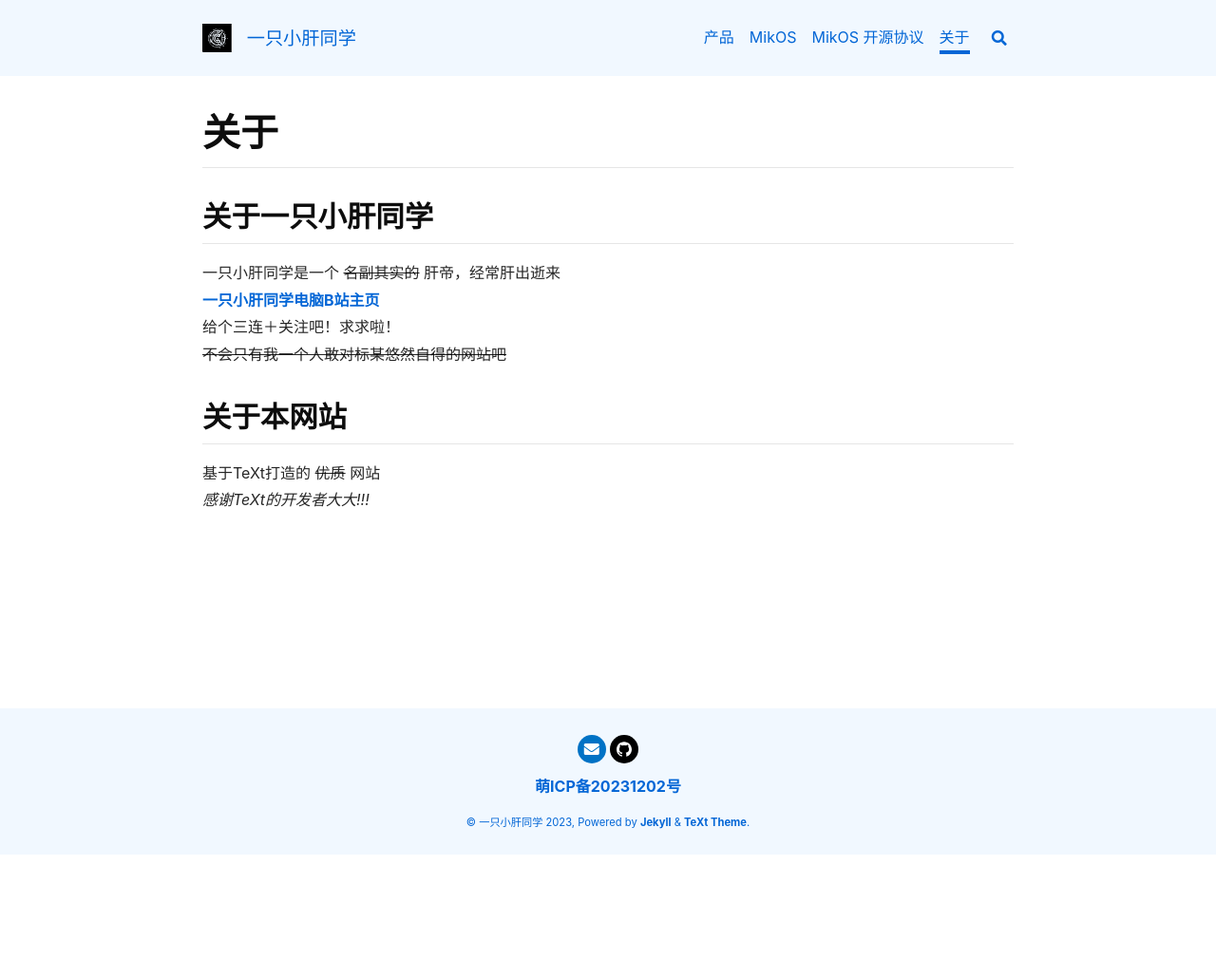
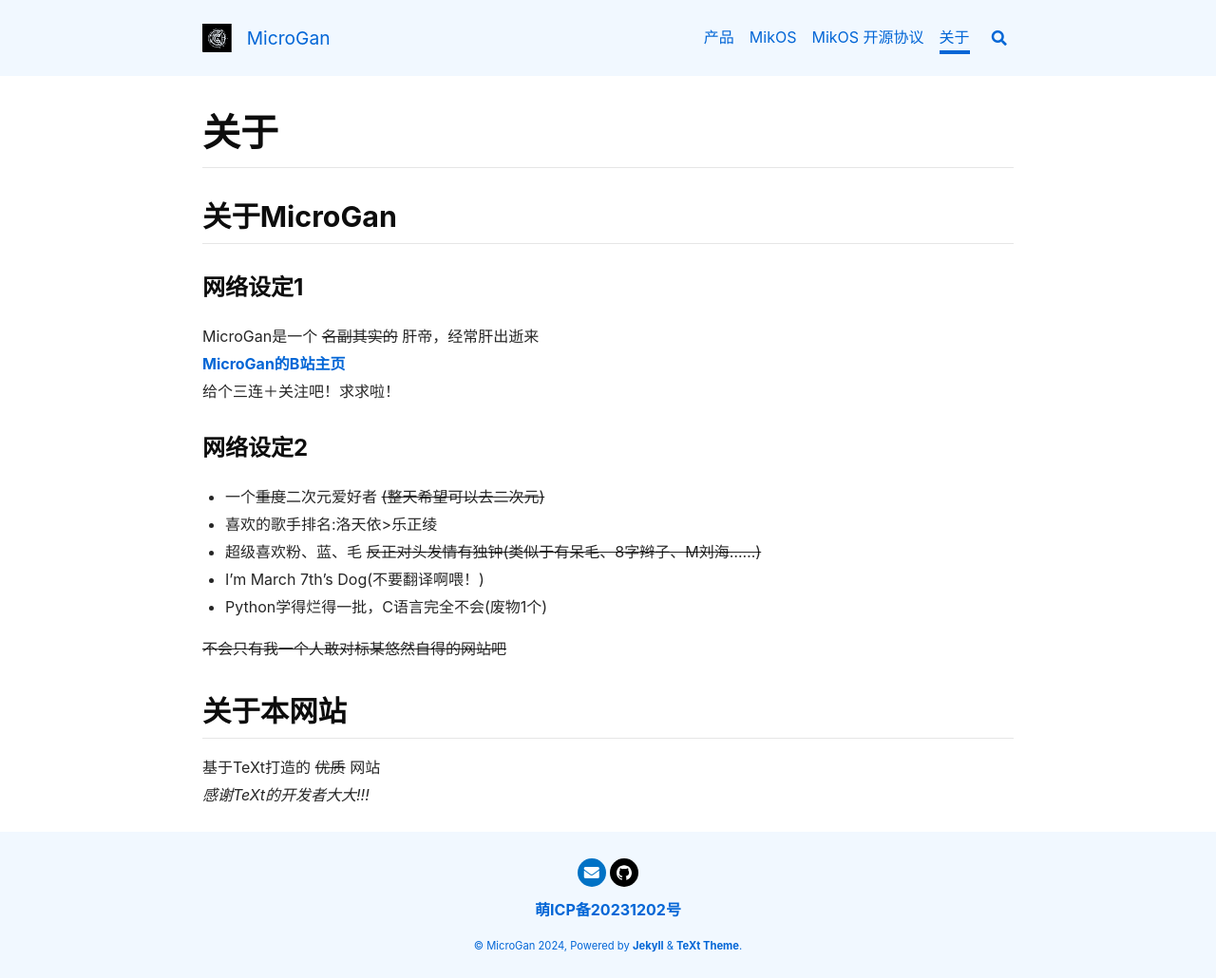
Before and after one commit to MicGan6/MicGan6.github.io, a Jekyll site: the page built from about.md, in a window 1280 px wide. Shown: the whole page at 95% size. Built offline with Jekyll 4.4.1, drawn with Linux system fonts in a browser that asks for light colours; nearby versions of some CDN libraries; our own code applies the rules of GitHub Pages for plain Markdown files; before the commit the page ends 900 px from its top, so only the background shows below that.

Commit message:
更新个人信息

```diff
--- a/_config.yml
+++ b/_config.yml
@@ -20,9 +20,9 @@ text_skin: ocean # "default" (default), "dark", "forest", "ocean", "chocolate",
 highlight_theme: tomorrow-night-blue # "default" (default), "tomorrow", "tomorrow-night", "tomorrow-night-eighties", "tomorrow-night-blue", "tomorrow-night-bright"
 url     : # the base hostname & protocol for your site e.g. https://www.someone.com
 baseurl : # does not include hostname
-title   : 一只小肝同学
+title   : MicroGan
 description: > # this means to ignore newlines until "Language & timezone"
-  G Dev Hub 工作室长的官方网站
+  MicroGan的官方网站
 
 
 ## => Language and Timezone
@@ -35,11 +35,11 @@ timezone: Asia/Shanghai # see https://en.wikipedia.org/wiki/List_of_tz_database_
 ##############################
 author:
   type      : # "person" (default), "organization"
-  name      : 一只野生的小肝同学
+  name      : MicroGan
   url       :
   avatar    : # path or url of avatar image (square)
-  bio       : G Dev Hub 工作室室长， MikOS 开发者之一, G-DOS(-UI)开发者
-  email     : 2860978530@qq.com
+  bio       : G Dev Hub 工作室室长
+  email     : Tonyyyds666666@outlook.com
   facebook  : # "user_name" the last part of your profile url, e.g. https://www.facebook.com/user_name
   twitter   : # "user_name" the last part of your profile url, e.g. https://twitter.com/user_name
   weibo     : # "user_id"   the last part of your profile url, e.g. https://www.weibo.com/user_id/profile?...
--- a/_data/authors.yml
+++ b/_data/authors.yml
@@ -1,4 +1,4 @@
-Microhard Demo:
-  name      : 一只小肝同学
+MicroGan:
+  name      : MicroGan
   bio       : G Dev Hub 工作室室长， MikOS开发者之一
-  email     : 2860978530@qq.com
+  email     : Tonyyyds666666@outlook.com
--- a/_data/locale.yml
+++ b/_data/locale.yml
@@ -51,7 +51,7 @@ zh-Hans: &ZH_HANS
   FOLLOW_US               : "在 [NAME] 上关注我们。"
   EMAIL_ME                : "给我发邮件。"
   EMAIL_US                : "给我们发邮件。"
-  COPYRIGHT_DATES         : "2023"
+  COPYRIGHT_DATES         : "2024"
 
 zh:
   <<: *ZH_HANS
--- a/_layouts/404.html
+++ b/_layouts/404.html
@@ -18,7 +18,7 @@ show_title: false
   <div class="sign">
     <div class="w ">
     <span style="font-size: 100px; display: block; margin-bottom: 20px;">:(</span>
-    <span style="font-size: 28px; display: block;">一只小肝同学提示您</span>
+    <span style="font-size: 28px; display: block;">MicroGan提示您</span>
     <span style="display: block;">网页千万条，准确第一条</span>
     <span style="display: block;">网址不准确，电脑两行泪</span>
     </div>
--- a/about.md
+++ b/about.md
@@ -27,12 +27,20 @@ key: page-about
 show_title: false
 ---
 # 关于
-## 关于一只小肝同学
-一只小肝同学是一个
+## 关于MicroGan
+### 网络设定1
+MicroGan是一个
 ~~名副其实的~~
 肝帝，经常肝出逝来
-[一只小肝同学电脑B站主页](https://space.bilibili.com/1028045655)
+[MicroGan的B站主页](https://space.bilibili.com/1028045655)
 给个三连＋关注吧！求求啦！
+### 网络设定2
+- 一个~~重度~~二次元爱好者 ~~(整天希望可以去二次元)~~
+- 喜欢的歌手排名:洛天依>乐正绫
+- 超级喜欢粉、蓝、毛 ~~反正对头发情有独钟(类似于有呆毛、8字辫子、M刘海......)~~
+- I'm March 7th's Dog(不要翻译啊喂！)
+- Python学得烂得一批，C语言完全不会(废物1个)
+
 ~~不会只有我一个人敢对标某悠然自得的网站吧~~
 ## 关于本网站
 基于TeXt打造的
```
